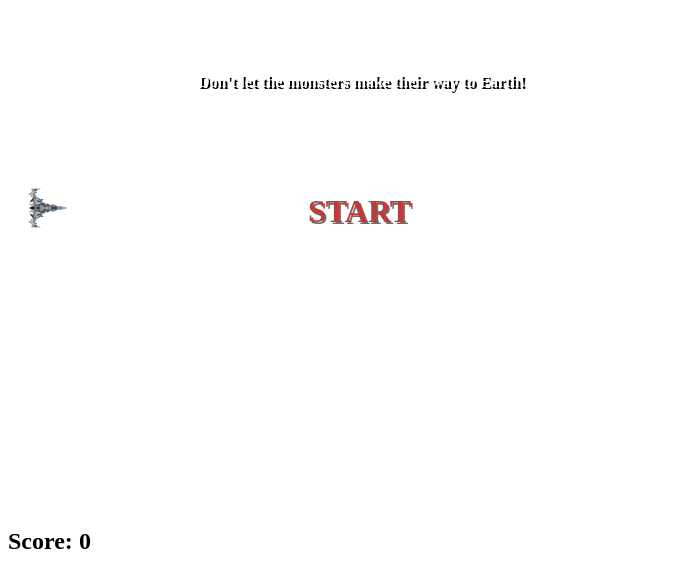
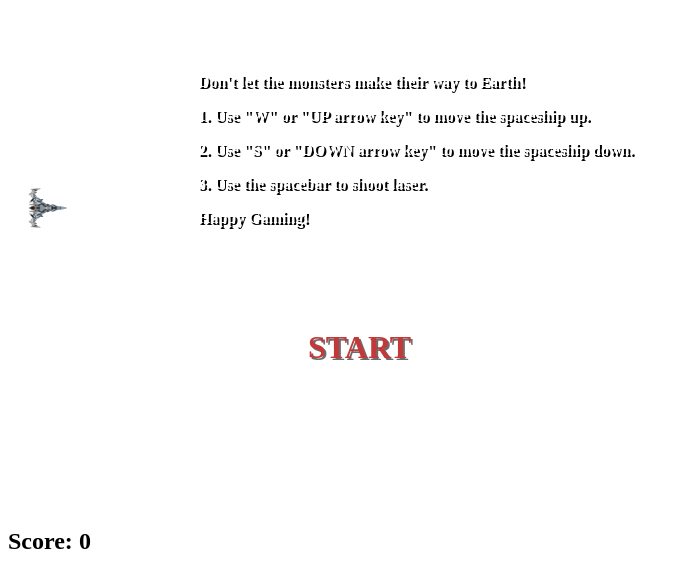
Before and after one commit to dev-ninad/Space_Shooter, a plain HTML site: page index.html in a window 1280 px wide. Shown: the whole page, without its empty margins (0-689 px from the left). Drawn offline with Linux system fonts and the light colour scheme.

Commit message:
Update index.html
Updated Instructions

```diff
--- a/index.html
+++ b/index.html
@@ -11,7 +11,12 @@
   <div id='main-play-area'>
 
     <img id='player-controlled-shooter' src="images/ship.png">
-    <h4 id="instructions-text">Don't let the monsters make their way to Earth!</h4>
+    <h4 id="instructions-text">Don't let the monsters make their way to Earth!
+      <p>1. Use "W" or "UP arrow key" to move the spaceship up.</p>
+    <p>2. Use "S" or "DOWN arrow key" to move the spaceship down.</p>
+    <p>3. Use the spacebar to shoot laser.</p>
+    <p id="gaming">Happy Gaming!</p>
+    </h4>
     <div id="start-button">
       <h1>START</h1>
     </div>
```
